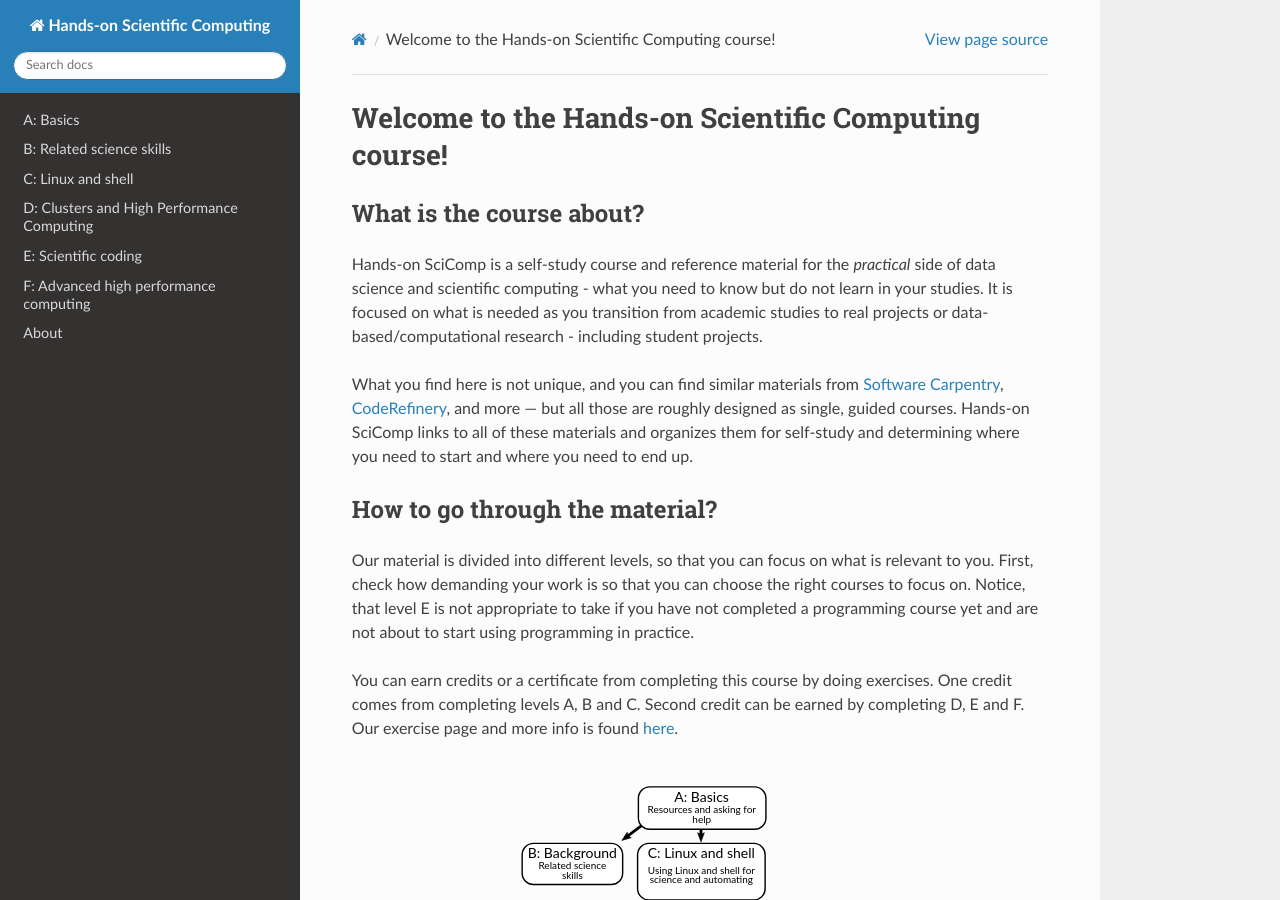
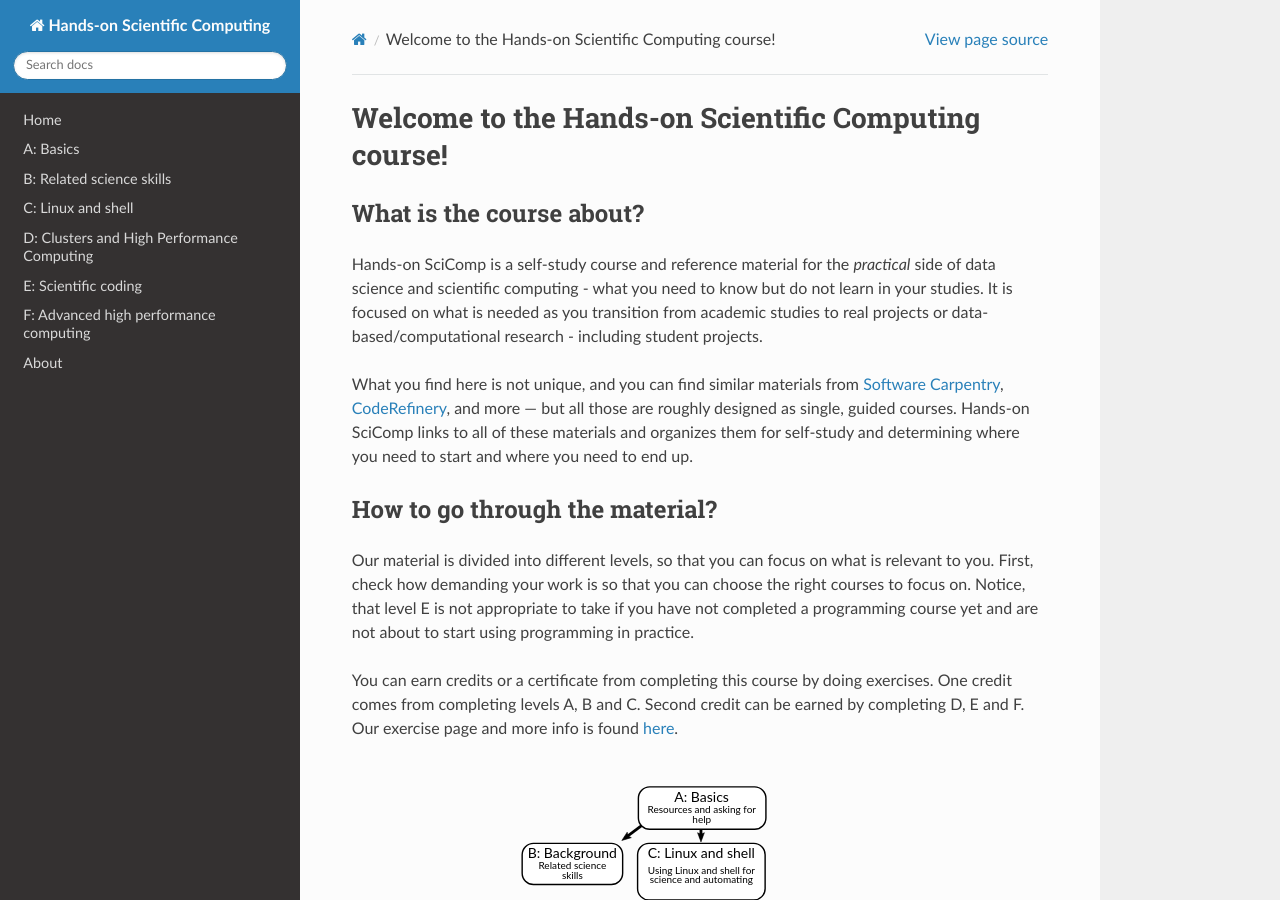
Before and after one commit to coderefinery/handsonscicomp, a Sphinx documentation site: the page built from source/index.rst, in a window 1280 px wide and 900 px high. Built offline with Sphinx 7.4.7 and the Read the Docs theme 2.0.0, drawn with Linux system fonts in a browser that asks for light colours.

```diff
--- a/source/index.rst
+++ b/source/index.rst
@@ -108,6 +108,11 @@ We have material for different learning styles:
        to get study credits.
 
 .. _course:
+
+.. toctree::
+   :hidden:
+
+   Home <https://handsonscicomp.readthedocs.io/en/latest/>
 
 .. _A:
 
```
